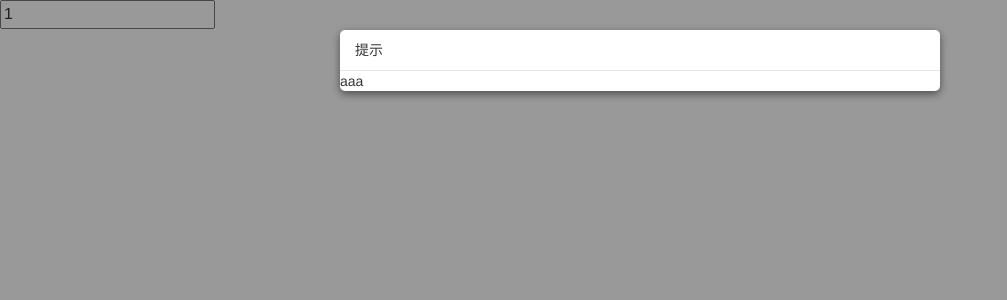
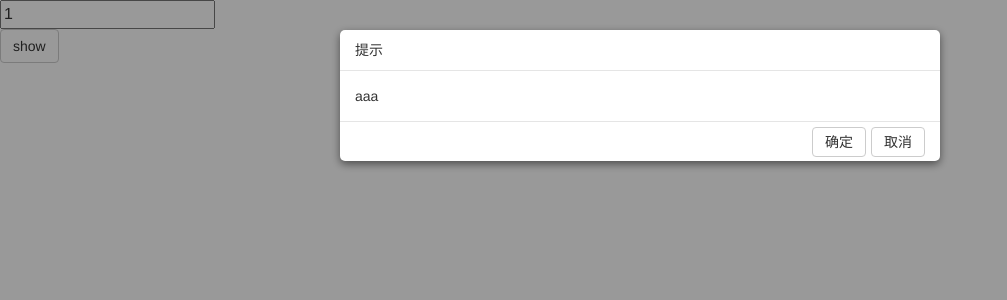
Before and after one commit to wyf199605/myself, a React app: page /my-test in a window 1280 px wide. Shown: the top 300 px of the page, without its empty margins (0-1007 px from the left). Built offline with nearby package versions, Linux system fonts and the light colour scheme; a web font is replaced by a local one.

Commit message:
modal样式

```diff
--- /dev/null
+++ b/src/components/general/btnGroup/btnGroup.tsx
@@ -0,0 +1,14 @@
+import * as React from 'react';
+import {Button} from "../button/button";
+
+export interface IBtnGroup {
+
+}
+
+export class BtnGroup extends React.Component{
+    render(){
+        return <div>
+
+        </div>
+    }
+}
--- a/src/components/button/button.tsx
+++ b/src/components/general/button/button.tsx
@@ -1,6 +1,6 @@
 import * as React from 'react';
 import './button.scss';
-import {Tools} from "../../utils/tools";
+import {Tools} from "../../../utils/tools";
 
 export interface IButton {
     text: string;
--- a/src/components/maskLayer/maskLayer.tsx
+++ b/src/components/maskLayer/maskLayer.tsx
@@ -18,7 +18,8 @@ export class MaskLayer extends React.Component<IMaskLayer>{
         isAnimated: true,
     };
 
-    clickHandler(){
+    clickHandler(e: React.MouseEvent){
+        e.preventDefault();
         this.props.onClick && this.props.onClick();
     }
 
@@ -35,8 +36,8 @@ export class MaskLayer extends React.Component<IMaskLayer>{
                 isShow ? null : 'hide',
                 isAnimated ? 'animation' : null,
             ].join(' ')
-        } onClick={() => {
-            this.clickHandler();
-        }}/>
+        } onClick={(e) => {
+            this.clickHandler(e);
+        }} />
     }
 }
--- a/src/components/modal/modal.scss
+++ b/src/components/modal/modal.scss
@@ -14,6 +14,20 @@
   -webkit-box-shadow: 0 3px 9px rgba(0,0,0,.5);
   box-shadow: 0 3px 9px rgba(0,0,0,.5);
   padding: 0;
+  animation: modal-animation .2s;
+
+  &.full-screen-modal{
+    width: 100%!important;
+    height: 100%!important;
+    top: 0!important;
+    left: 0;
+    right: 0;
+    bottom: 0;
+  }
+
+  &:focus{
+    outline: none;
+  }
 
   .modal-header{
     padding: 0;
@@ -23,6 +37,11 @@
       line-height: 40px;
       font-size: 14px;
       padding-left: 15px;
+
+      &.text-center{
+        padding-left: 0;
+        text-align: center;
+      }
     }
 
     .modal-control{
@@ -40,4 +59,40 @@
       }
     }
   }
+
+  .modal-footer{
+    text-align: left;
+    padding: 0 15px;
+
+    &::after{
+      content: "";
+      display: block;
+      clear: both;
+    }
+
+    .footer-panel{
+      height: 39px;
+      line-height: 39px;
+
+      .btn {
+        padding: 4px 12px;
+      }
+    }
+
+    .footer-right-panel{
+      float: right;
+    }
+    .footer-left-panel{
+      float: left;
+    }
+  }
 }
+
+@keyframes modal-animation {
+  0%{
+    transform: translateY(-100%);
+  }
+  100%{
+    transform: translateY(0);
+  }
+}
--- a/src/components/modal/modal.tsx
+++ b/src/components/modal/modal.tsx
@@ -1,31 +1,44 @@
 import * as React from 'react';
 import {MaskLayer} from "../maskLayer/maskLayer";
 import "./modal.scss";
+import {Button} from "../general/button/button";
+import {Tools} from "../../utils/tools";
 
 export interface IModal {
     isBackground?: boolean; // 是否有遮罩层，默认true
     isShow?: boolean; // 是否默认显示，默认false
-    header?: IModalHeader | string;
+    header?: IModalHeaderPara | string; // 设置模态框头部
+    footer?: IModalFooterPara; // 设置模态框尾部
     width?: number;
+    closeMsg?: string; // 关闭消息，默认无
 }
 
-interface IModalHeaderPara{
+interface IModalHeaderPara {
     title: string;
     isClose?: boolean;
     isLager?: boolean;
+    isCenter?: boolean;
 }
 
-interface IModalState extends IModal{
+interface IModalFooterPara {
+    rightPanel?: Button[] | React.ReactNode;
+    leftPanel?: Button[] | React.ReactNode;
 }
 
-export class Modal extends React.Component<IModal, IModalState>{
+interface IModalState extends IModal {
+    isFullScreen: boolean;
+}
+
+export class Modal extends React.Component<IModal, IModalState> {
     constructor(props: IModal) {
         super(props);
-        this.state = Object.assign({}, props);
+        this.state = Object.assign({
+            isFullScreen: false
+        }, props);
         console.log(this.state);
     }
 
-    componentWillReceiveProps(nextProps: IModal){
+    componentWillReceiveProps(nextProps: IModal) {
         console.log(nextProps);
         this.setState(nextProps);
     }
@@ -37,71 +50,126 @@ export class Modal extends React.Component<IModal, IModalState>{
         header: '提示'
     };
 
-    protected maskClick(){
+    protected closeModal() {
         this.setState({isShow: false})
     }
 
-    render(){
+    protected fullScreen(){
+        this.setState((prevState) => {
+            return {
+                isFullScreen: !prevState.isFullScreen
+            }
+        })
+    }
+
+    render() {
         let {
             isShow,
             isBackground,
             width,
-            header
+            header,
+            footer,
+            isFullScreen
         } = this.state;
 
-        if(typeof header === 'string'){
+        if (typeof header === 'string') {
             header = {
                 title: header
             }
         }
 
-        return<>
+        return <>
             <div tabIndex={-1} style={{
                 width: width + 'px',
                 top: '30px'
             }} className={
                 [
                     'modal-wrapper',
-                isShow ? null : 'hide'
+                    isShow ? null : 'hide',
+                    isFullScreen ? 'full-screen-modal' : null
                 ].join(' ')
             }>
-            <ModalHeader {...header}/>
+                {Tools.isNotEmpty(header) ? <ModalHeader {...header} onClose={() => {
+                    this.closeModal();
+                }} onLager={() => {
+                    this.fullScreen();
+                }}/> : null}
+                <div className="modal-body">
                     {this.props.children}
                 </div>
+                {Tools.isNotEmpty(footer) ? <ModalFooter {...footer}/> : null}
+            </div>
             {isBackground ? <MaskLayer isShow={isShow} onClick={() => {
-            this.maskClick();
+                this.closeModal();
             }}/> : null}
         </>
     }
 
-    componentDidMount(){
+    componentDidMount() {
         console.log('...');
     }
 }
 
-interface IModalHeader extends IModalHeaderPara{
+interface IModalHeader extends IModalHeaderPara {
     onClose?: Function;
+    onLager?: Function;
 }
 
-class ModalHeader extends React.Component<IModalHeader>{
-    constructor(props: IModalHeader){
+class ModalHeader extends React.Component<IModalHeader> {
+    constructor(props: IModalHeader) {
         super(props);
     }
 
-    render(){
+    static defaultProps = {
+        isClose: true,
+        isLager: false,
+        isCenter: false
+    };
+
+    render() {
         let {
             title,
             onClose,
-            isClose
+            isClose,
+            isLager,
+            onLager,
+            isCenter
         } = this.props;
 
         return <div className="modal-header">
-            <div className="modal-title">{title}</div>
+            <div className={['modal-title', isCenter ? 'text-center' : null].join(' ')}>{title}</div>
             <div className="modal-control">
+                {isLager ? <span className="glyphicon glyphicon-fullscreen" onClick={(e) => {
+                    onLager && onLager(e)
+                }}/> : null}
                 {isClose ? <span className="glyphicon glyphicon-remove" onClick={(e) => {
-                    onClose(e);
+                    onClose && onClose(e);
                 }}/> : null}
             </div>
         </div>
     }
 }
+
+interface IModalFooter extends IModalFooterPara{
+
+}
+
+class ModalFooter extends React.Component<IModalFooter>{
+    constructor(props: IModalFooter) {
+        super(props);
+
+    }
+
+    render(){
+        let {
+            leftPanel,
+            rightPanel
+        } = this.props;
+
+        return <div className="modal-footer">
+            {Tools.isEmpty(leftPanel) ? null : <div className="footer-panel footer-left-panel">{leftPanel}</div>}
+            {Tools.isEmpty(rightPanel) ? null : <div className="footer-panel footer-right-panel">{rightPanel}</div>}
+        </div>
+    }
+
+}
--- a/src/pages/Test/Test.tsx
+++ b/src/pages/Test/Test.tsx
@@ -1,6 +1,8 @@
 import * as React from 'react';
 import {TextInput} from "../../components/form/textInput/textInput";
 import {Modal} from "../../components/modal/modal";
+import {BtnGroup} from "../../components/general/btnGroup/btnGroup";
+import {Button} from "../../components/general/button/button";
 
 export class Test extends React.Component<{}, obj>{
     constructor(props: obj){
@@ -17,7 +19,20 @@ export class Test extends React.Component<{}, obj>{
                 console.log(val);
                 this.setState({val})
             }}/>
-            <Modal isShow={this.state.isShow}>aaa</Modal>
+            <Button text="show" onClick={() => {
+                this.setState({isShow: true})
+            }}/>
+            <Modal isShow={this.state.isShow} header={{
+                title: '提示',
+                isLager: true
+            }} footer={{
+                rightPanel: [
+                    <Button text="确定" key={1}/>,
+                    <Button text="取消" key={2} onClick={() => {
+                        this.setState({isShow: false})
+                    }}/>,
+                ]
+            }}>aaa</Modal>
         </div>
     }
 
```
Also changed, not shown: src/components/general/button/button.scss (added). Lines whose indentation alone changed are shown as unchanged.
